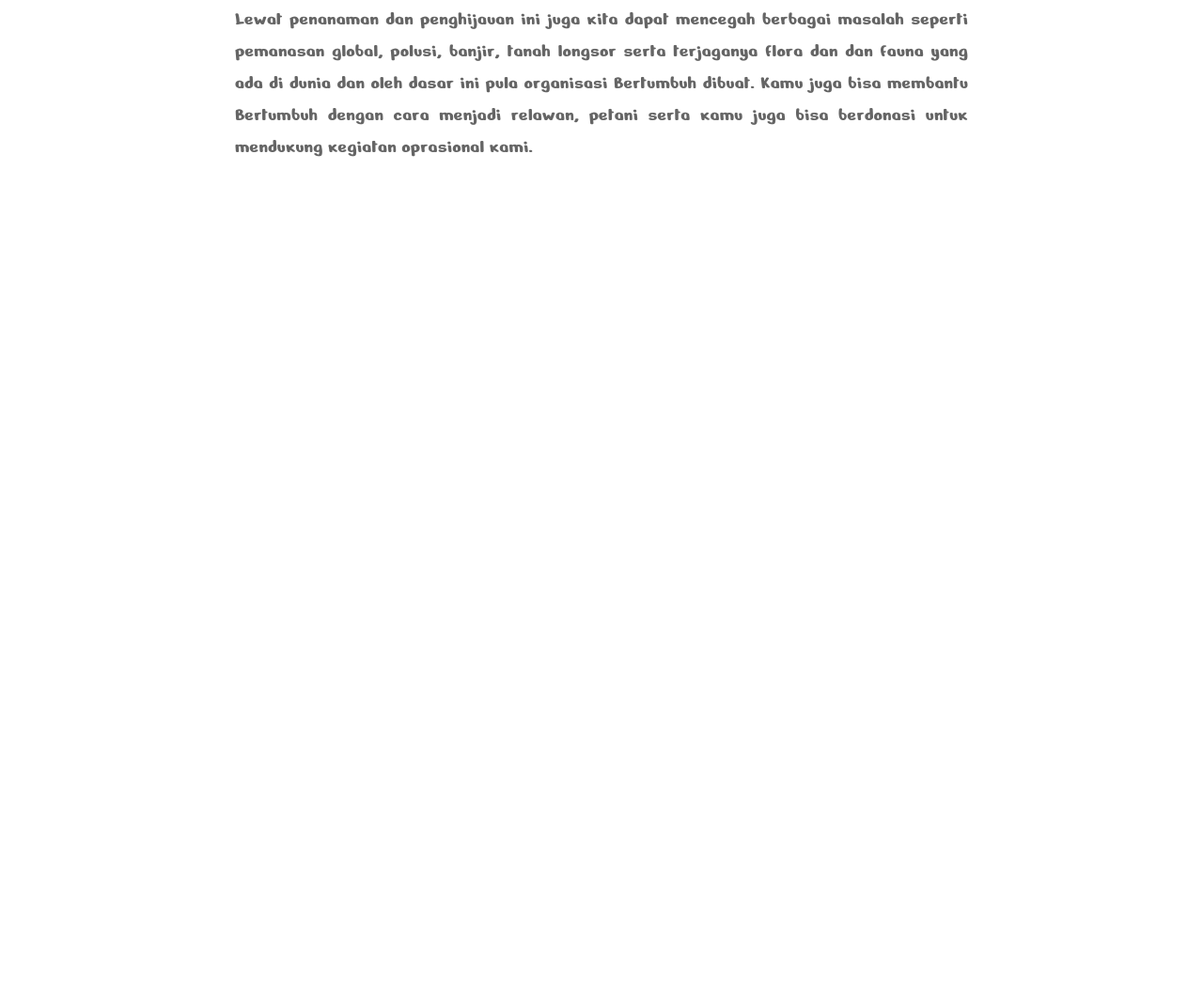
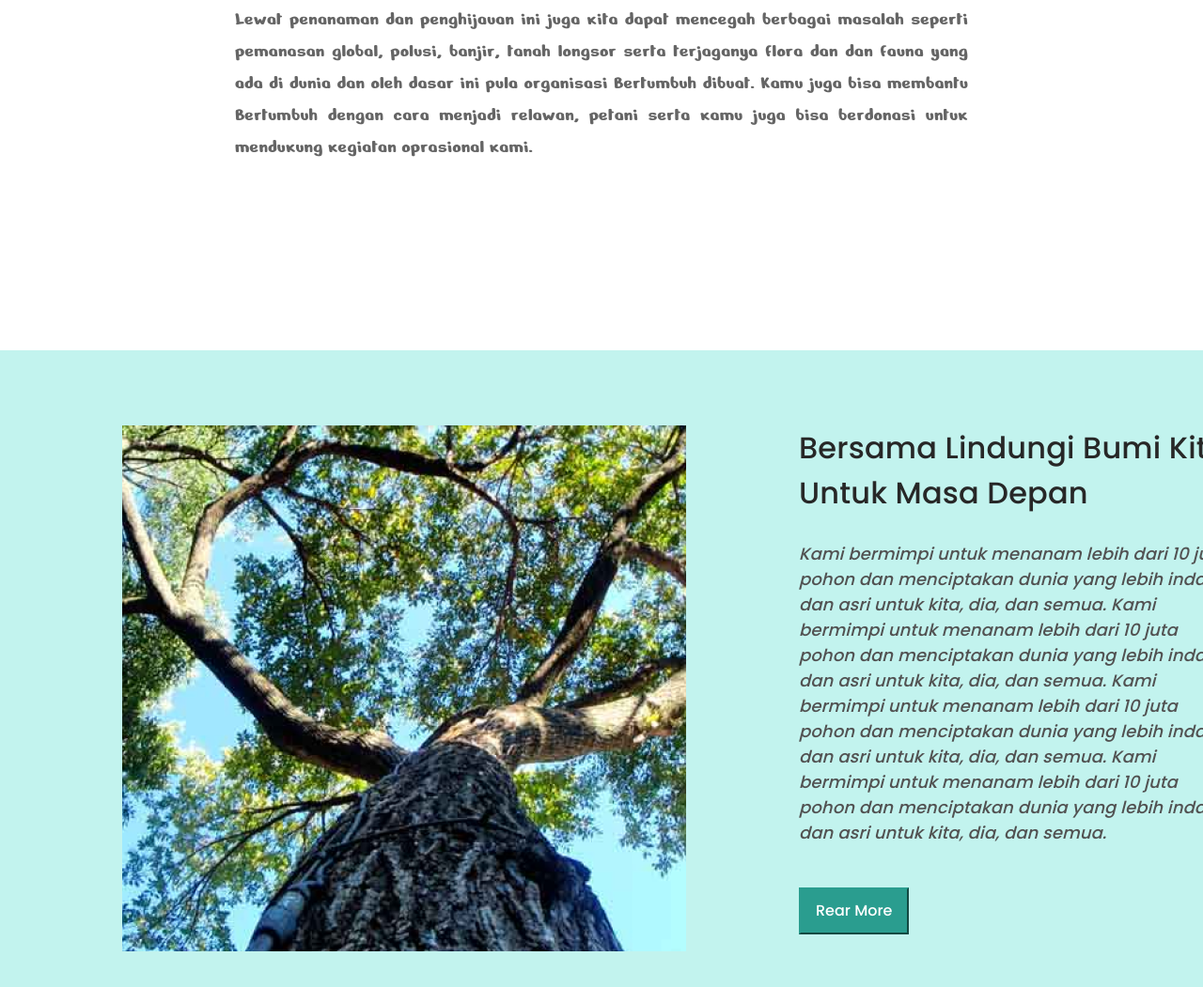
Before and after one commit to giorgikilosanidze/davaleba-5, a plain HTML site: page index.html in a window 1280 px wide. Shown: the part 583-1634 px from the top of the page at 94% size. Before the commit the page ends 956 px from the top, so only its background shows below. Drawn offline with Linux system fonts and the light colour scheme.

Commit message:
add section

```diff
--- a/css/style.css
+++ b/css/style.css
@@ -37,7 +37,7 @@
 }
 
 /* article1 */
-article {
+.article {
     width: 780px;
     margin: 200px auto;
 }
@@ -75,3 +75,61 @@
     line-height: 170%;
     letter-spacing: 0.2px;
 }
+
+/* section1 */
+
+.section1 {
+    width: 1440px;
+    margin: auto;
+    padding: 80px 130px;
+    background: #C2F3EE;
+}
+
+.sec1_img {
+    width: 600px;
+    height: 560px;
+    vertical-align: top;
+    margin-right: 116px;
+}
+
+.sec1_article {
+    display: inline-block;
+    vertical-align: top;
+    width: 460px;
+    height: 538px;
+}
+
+.sec1_h2 {
+    color: #272727;
+    font-family: 'Poppins', sans-serif;
+    font-size: 32px;
+    font-style: normal;
+    font-weight: 500;
+    line-height: 48px;
+    /* 150% */
+    letter-spacing: 0.16px;
+}
+
+.sec1_text1 {
+    color: #515151;
+    font-family: 'Poppins', sans-serif;
+    font-size: 18px;
+    font-style: italic;
+    font-weight: 400;
+    line-height: 27px;
+    /* 150% */
+    letter-spacing: 0.09px;
+    margin: 27px 0 45px 0;
+}
+
+button {
+    background: #2A9D8F;
+    padding: 11px 16px;
+    color: #FFF;
+    font-family: 'Poppins', sans-serif;
+    font-size: 16px;
+    font-style: normal;
+    font-weight: 400;
+    line-height: 24px;
+    border-color: #2A9D8F;
+}
--- a/index.html
+++ b/index.html
@@ -23,13 +23,21 @@
         </nav>
     </header>
     <!-- article1 -->
-    <article>
+    <article class="article">
         <h2 class="article1_h2">Tentang Kami</h2>
         <p class="article1_text1">BERTUMBUH adalah organisasi non-profit yang mempunyai tujuan untuk Melindungi, menjaga, merawat, dan melestarikan pohon-pohon yang ada di dunia serta kami akan  terus menjaga kestabilan bumi lewat penanaman dan penghijauan.</p>
         <p class="article1_text2">Lewat penanaman dan penghijauan ini juga  kita dapat mencegah berbagai masalah seperti pemanasan global, polusi, banjir, tanah longsor serta terjaganya flora dan dan fauna yang ada di dunia dan oleh dasar ini pula organisasi Bertumbuh dibuat. Kamu juga bisa membantu Bertumbuh dengan cara menjadi relawan, petani serta kamu juga bisa berdonasi untuk mendukung kegiatan oprasional kami.</p>
     </article>
     <!-- section -->
-
+    <section class="section1">
+        <img src="images/image1.png" alt="photo of tree" class="sec1_img">
+        <article class="sec1_article">
+            <h2 class="sec1_h2">Bersama Lindungi Bumi Kita
+                Untuk Masa Depan</h2>
+                <p class="sec1_text1">Kami bermimpi untuk menanam lebih dari 10 juta pohon  dan menciptakan dunia yang lebih indah dan asri untuk kita, dia, dan semua. Kami bermimpi untuk menanam lebih dari 10 juta pohon  dan menciptakan dunia yang lebih indah dan asri untuk kita, dia, dan semua. Kami bermimpi untuk menanam lebih dari 10 juta pohon  dan menciptakan dunia yang lebih indah dan asri untuk kita, dia, dan semua. Kami bermimpi untuk menanam lebih dari 10 juta pohon  dan menciptakan dunia yang lebih indah dan asri untuk kita, dia, dan semua.</p>
+                <button>Rear More</button>
+        </article>
+    </section>
 </body>
 
 </html>
```
